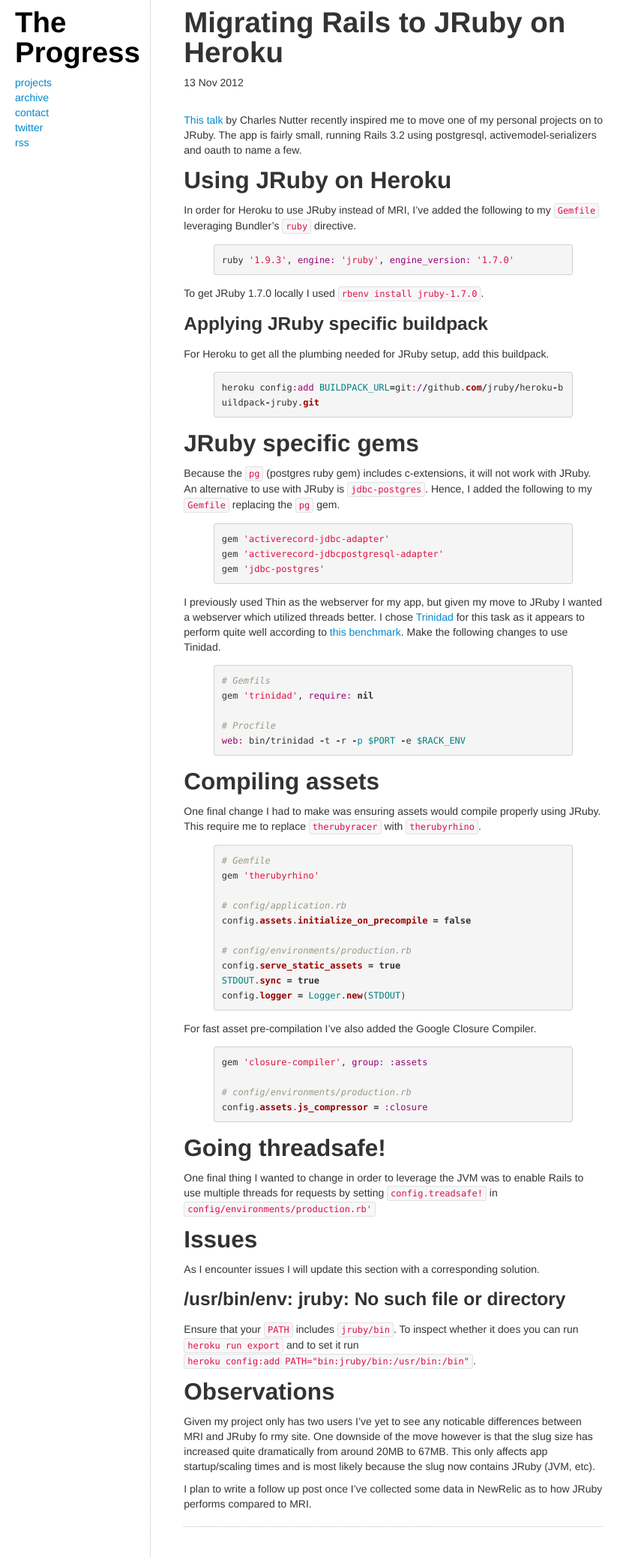
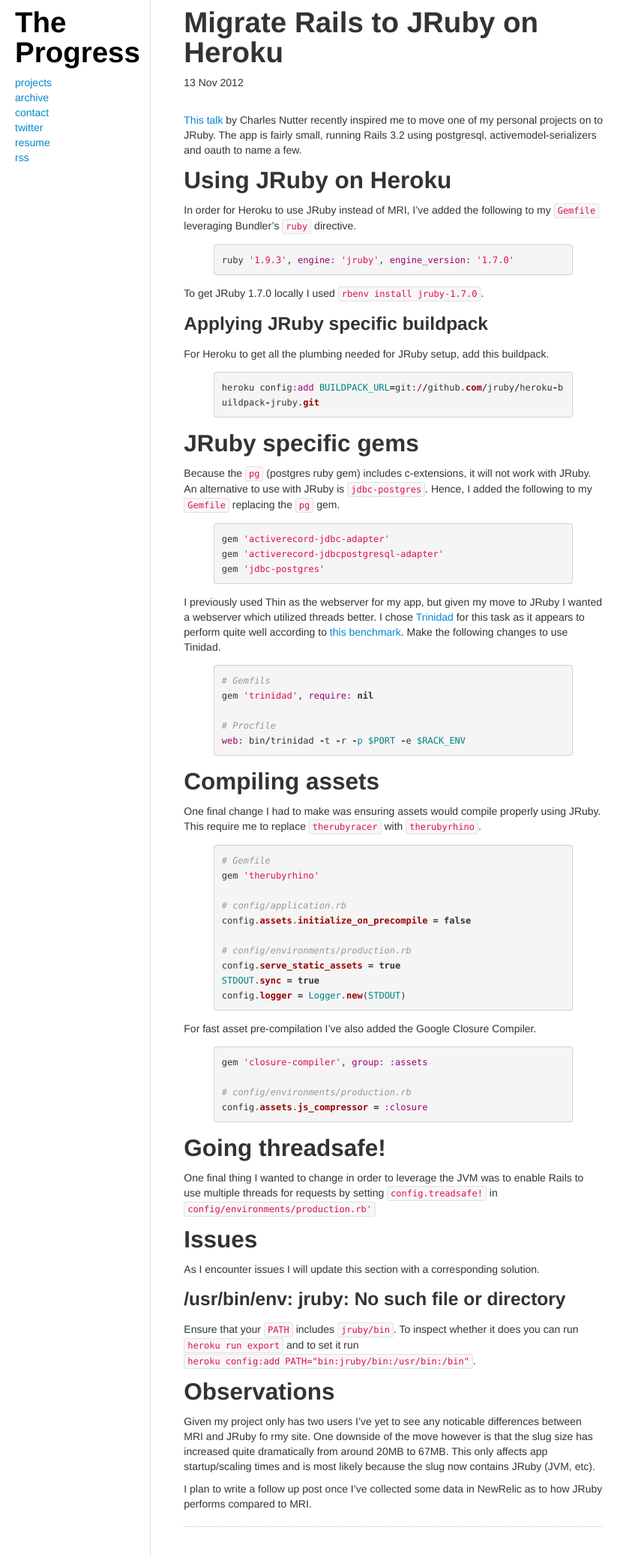
Before and after one commit to thejspr/thejspr.com, a Jekyll site: the page built from _posts/2012-11-13-migrating-a-rails-heroku-app-to-jruby.markdown, in a window 1280 px wide. Shown: the whole page at 75% size, without its empty margins (0-847 px from the left). Built offline with Jekyll 4.4.1, drawn with Linux system fonts in a browser that asks for light colours; comment, search, counter and statistics services are not loaded.

Commit message:
Add resume

```diff
--- a/_layouts/default.html
+++ b/_layouts/default.html
@@ -21,6 +21,7 @@
             <a href="/archive">archive</a><br />
             <a href="mailto:thejspr@gmail.com">contact</a><br />
             <a href="http://twitter.com/thejspr">twitter</a><br />
+            <a href="/resume-jesper-kjeldgaard.pdf">resume</a><br />
             <a href="/feed.xml">rss</a>
           </div>
         </div>
@@ -32,6 +33,7 @@
             <a href="/archive">archive</a>
             <a href="mailto:thejspr@gmail.com">contact</a>
             <a href="http://twitter.com/thejspr">twitter</a>
+            <a href="/resume-jesper-kjeldgaard.pdf">resume</a>
             <a href="/feed.xml">rss</a>
           </div>
         </div>
--- a/_posts/2012-11-13-migrating-a-rails-heroku-app-to-jruby.markdown
+++ b/_posts/2012-11-13-migrating-a-rails-heroku-app-to-jruby.markdown
@@ -1,6 +1,6 @@
 ---
 layout: post
-title: "Migrating Rails to JRuby on Heroku"
+title: "Migrate Rails to JRuby on Heroku"
 date: 2012-11-13 07:37
 comments: true
 categories: jruby heroku
--- a/css/style.css
+++ b/css/style.css
@@ -9,6 +9,12 @@
   border-left: 1px dotted silver;
   margin-left: 0;
   padding-left: 3.56%;
+}
+
+#resume {
+  height: 750px;
+  width: 100%;
+  border: 1px dotted silver;
 }
 
 h1.title a {
```
Also changed, not shown: 1 other file.
